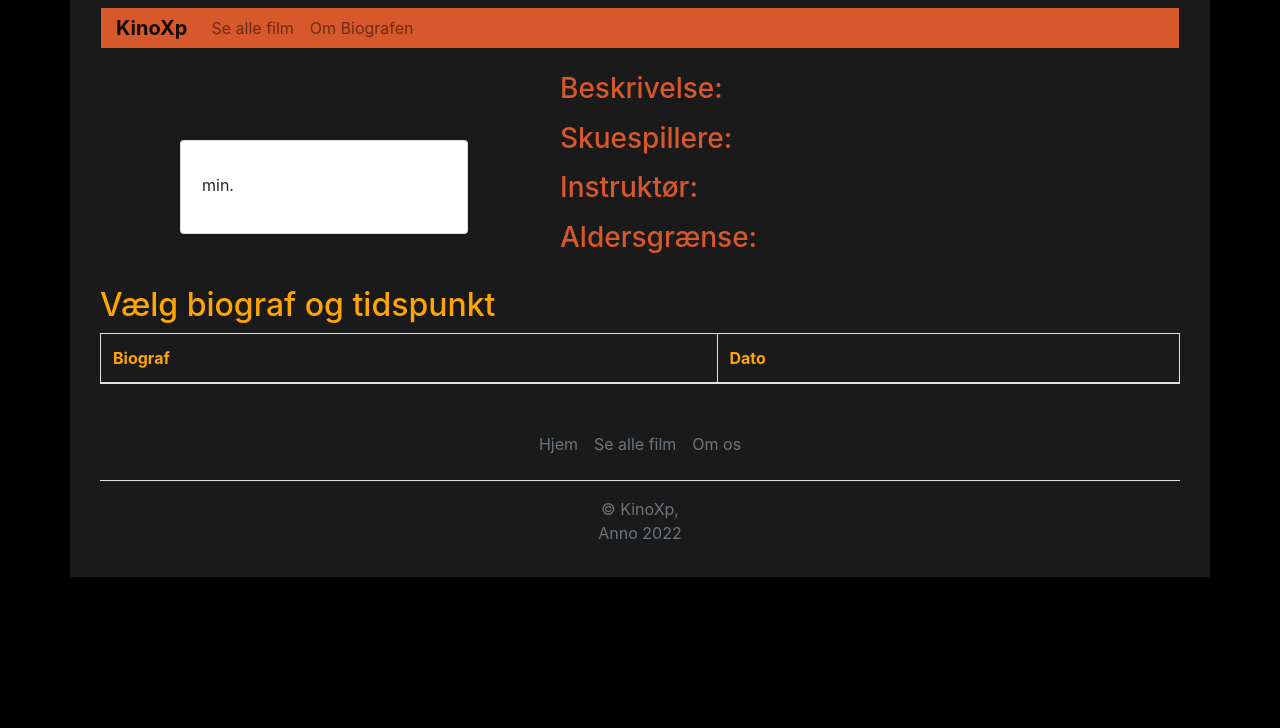
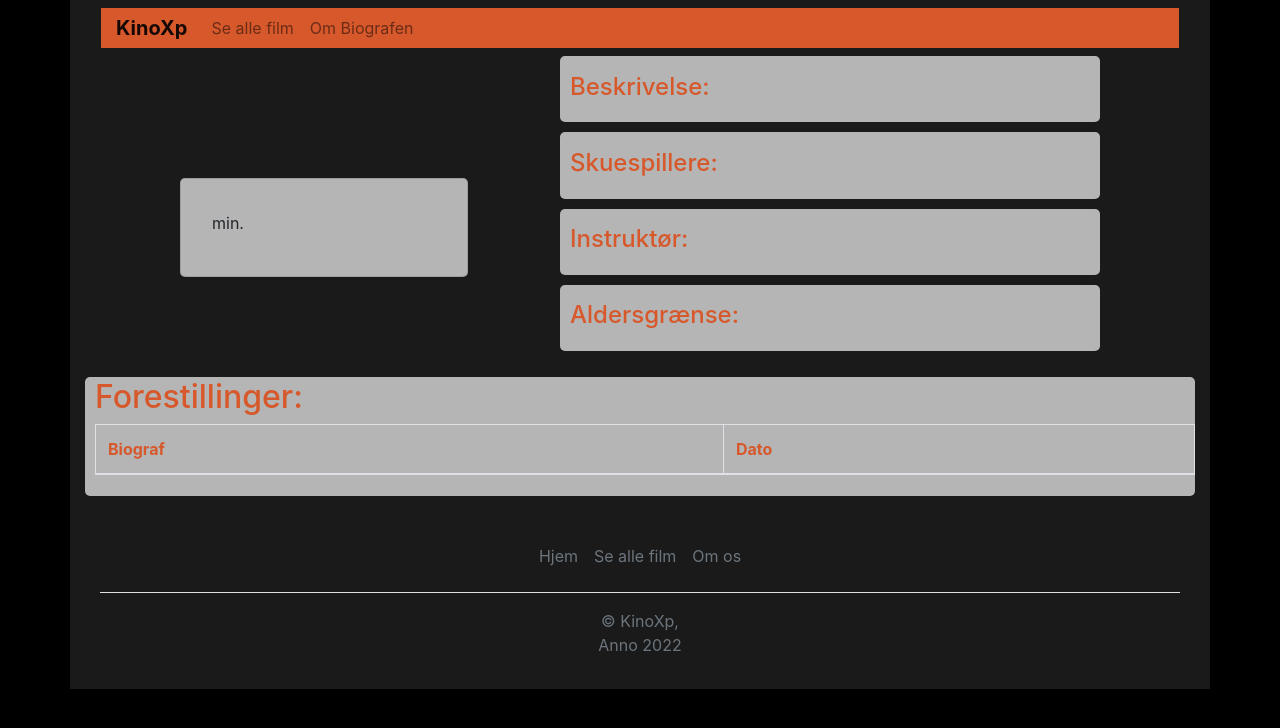
Before and after one commit to not-avaliable-KEA/KinoXP-Frontend, a plain HTML site: page pages/movieInfo/view/viewMovieInfo.html in a window 1280 px wide. Drawn offline with nearby package versions, Linux system fonts and the light colour scheme; no server answers.

Commit message:
added to info to the table

```diff
--- a/pages/movieInfo/view/viewMovieInfo.html
+++ b/pages/movieInfo/view/viewMovieInfo.html
@@ -39,7 +39,7 @@
 
     <div class="row align-items-center justify-content-center">
       <div class="col-sm-4 pt-5" >
-        <div class="card " style="width:18rem;">
+        <div class="card info-block" style="width:18rem;">
           <div class="card-body">
             <h4 class="card-title"><span id="name1"></span></h4>
 
@@ -54,11 +54,20 @@
           </div>
         </div>
       </div>
+
       <div class="col-lg-6">
-        <p><h3 class="identifier">Beskrivelse:</h3> <span id="description" class="value"></span></p>
-        <p><h3 class="identifier">Skuespillere:</h3> <span id="actors" class="value"></span></p>
-        <p><h3 class="identifier">Instruktør:</h3> <span id="directors" class="value"></span></p>
-        <p><h3 class="identifier">Aldersgrænse:</h3> <span id="ageLimit" class="value"></span></p>
+        <div class="info-block">
+          <p><h4 class="identifier">Beskrivelse:</h4> <span id="description" class="value"></span></p>
+        </div>
+        <div class="info-block">
+          <p><h4 class="identifier">Skuespillere:</h4> <span id="actors" class="value"></span></p>
+        </div>
+        <div class="info-block">
+          <p><h4 class="identifier">Instruktør:</h4> <span id="directors" class="value"></span></p>
+        </div>
+        <div class="info-block">
+          <p><h4 class="identifier">Aldersgrænse:</h4> <span id="ageLimit" class="value"></span></p>
+        </div>
 
       </div>
 
@@ -66,14 +75,14 @@
 
 
 
-  <div class="container mt-3" style="color: orange">
-    <h2>Vælg biograf og tidspunkt</h2>
+  <div class="container mt-3 info-block">
+    <h2 class="identifier">Forestillinger: </h2>
 
-    <table class="table table-bordered" style="color: orange">
+    <table class="table table-bordered">
       <thead>
         <tr>
-          <th>Biograf</th>
-          <th>Dato</th>
+          <th class="identifier">Biograf</th>
+          <th class="identifier">Dato</th>
         </tr>
       </thead>
       <tbody id="tablebody">
--- a/pages/movieInfo/view/viewMovieInfo.js
+++ b/pages/movieInfo/view/viewMovieInfo.js
@@ -3,15 +3,15 @@ const url = "http://localhost:8080/api/v1/movies/";
 
 
 async function initMovieInfo() {
+    // get which movie to show
     const urlParams = new URLSearchParams(window.location.search);
     const id = urlParams.get('id')
 
-
+    // get the full movie data
     const response = await fetch(url + id +  "/full");
     const movieInfo = await response.json();
 
-    console.log(movieInfo);
-
+    // overwrite standard data
     document.getElementById("name1").innerHTML = movieInfo.name;
     document.getElementById("genre").innerHTML = movieInfo.genre;
     document.getElementById("length").innerHTML = movieInfo.length
@@ -19,6 +19,26 @@ async function initMovieInfo() {
     document.getElementById("actors").innerHTML = movieInfo.actors;
     document.getElementById("directors").innerHTML = movieInfo.director
     document.getElementById("ageLimit").innerHTML = movieInfo.ageLimit
+
+    // get the movieListings and sort them by date oldest to newest
+    const movieListings = Array.from(movieInfo.movieListings)
+                          .sort((l1, l2) => l1.date.localeCompare(l2.date));
+
+    const tablebody = document.getElementById("tablebody");
+
+    // add the listings to the table
+    movieListings.forEach((listing) => {
+        let row = document.createElement("tr");
+
+        row.innerHTML = `
+        <tr>
+            <td>${listing.movieTheater.name}</td>
+            <td>${listing.date}</td>
+            <td><a href="to be added ! ?id=${listing.id}"><button class="btn btn-primary reserveButton">Bestil</button></a></td>
+        </tr>`;
+
+        tablebody.appendChild(row);
+    });
 }
 
 initMovieInfo();
```
